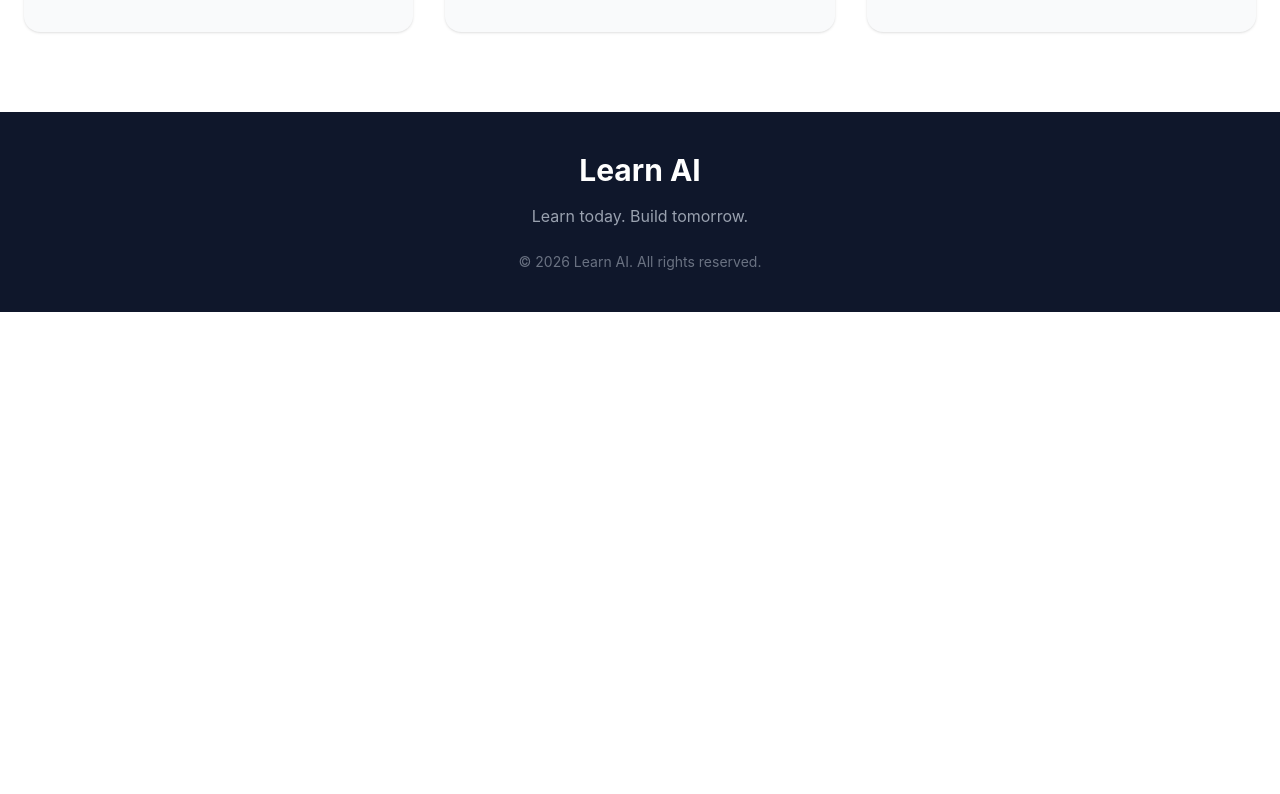
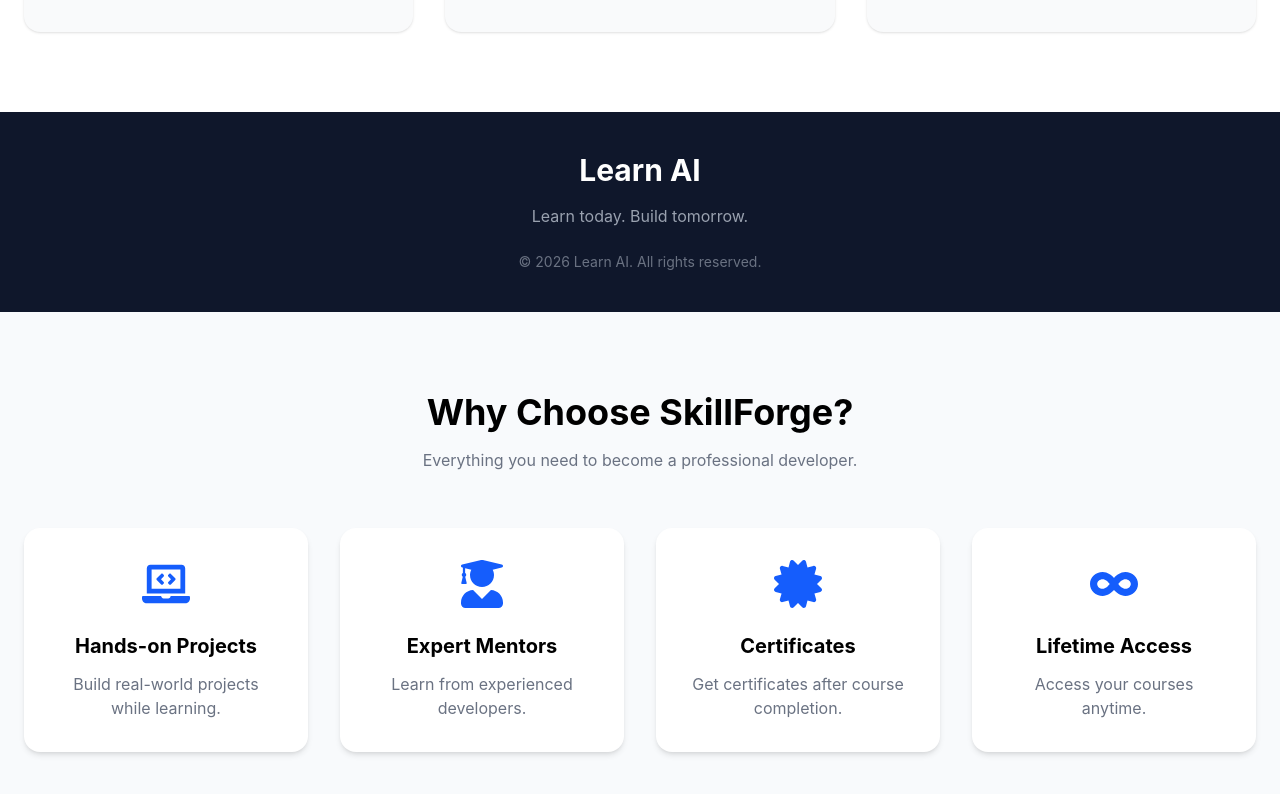
Before and after one commit to sumantyt0-alt/zynvora, a React (Vite) app in the folder client/: page / in a window 1280 px wide. Shown: the part 1987-2781 px from the top of the page. Before the commit the page ends 2299 px from the top, so only its background shows below. Built offline with nearby package versions, Linux system fonts and the light colour scheme.

Commit message:
Add Why Choose Us section

```diff
--- /dev/null
+++ b/client/src/components/home/WhyChooseUs.jsx
@@ -0,0 +1,70 @@
+import {
+  FaLaptopCode,
+  FaUserGraduate,
+  FaCertificate,
+  FaInfinity,
+} from "react-icons/fa";
+
+function WhyChooseUs() {
+  const features = [
+    {
+      icon: <FaLaptopCode />,
+      title: "Hands-on Projects",
+      desc: "Build real-world projects while learning.",
+    },
+    {
+      icon: <FaUserGraduate />,
+      title: "Expert Mentors",
+      desc: "Learn from experienced developers.",
+    },
+    {
+      icon: <FaCertificate />,
+      title: "Certificates",
+      desc: "Get certificates after course completion.",
+    },
+    {
+      icon: <FaInfinity />,
+      title: "Lifetime Access",
+      desc: "Access your courses anytime.",
+    },
+  ];
+
+  return (
+    <section className="py-20 bg-slate-50">
+      <div className="max-w-7xl mx-auto px-6">
+
+        <h2 className="text-4xl font-bold text-center">
+          Why Choose SkillForge?
+        </h2>
+
+        <p className="text-center text-gray-500 mt-4">
+          Everything you need to become a professional developer.
+        </p>
+
+        <div className="grid md:grid-cols-2 lg:grid-cols-4 gap-8 mt-14">
+          {features.map((item, index) => (
+            <div
+              key={index}
+              className="bg-white rounded-2xl shadow-md p-8 text-center hover:shadow-xl transition"
+            >
+              <div className="text-5xl text-blue-600 flex justify-center">
+                {item.icon}
+              </div>
+
+              <h3 className="mt-6 text-xl font-bold">
+                {item.title}
+              </h3>
+
+              <p className="mt-3 text-gray-500">
+                {item.desc}
+              </p>
+            </div>
+          ))}
+        </div>
+
+      </div>
+    </section>
+  );
+}
+
+export default WhyChooseUs;
--- a/client/src/pages/Home/Home.jsx
+++ b/client/src/pages/Home/Home.jsx
@@ -3,7 +3,7 @@
 import FeaturedCourses from "../../components/home/FeaturedCourses";
 import Categories from "../../components/home/Categories";
 import Footer from "../../components/layout/Footer";
-
+import WhyChooseUs from "../../components/home/WhyChooseUs";
 function Home() {
   return (
     <>
@@ -12,6 +12,7 @@
       <FeaturedCourses />
       <Categories />
       <Footer />
+      <WhyChooseUs />
     </>
   );
 }
```
Also changed, not shown: client/src/data/categories.js (added), client/src/data/features.js (added), client/src/data/testimonials.js (added).
